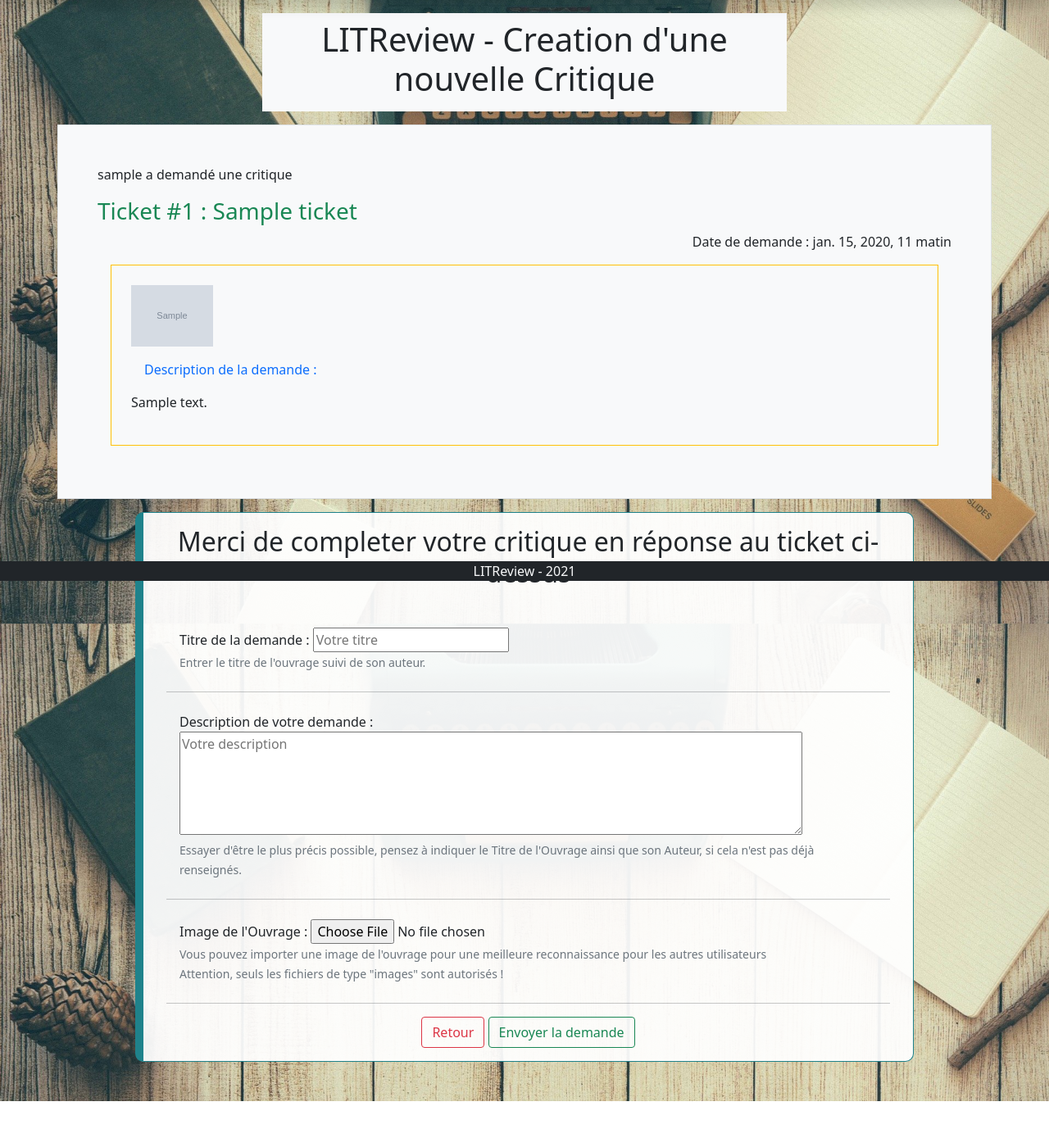
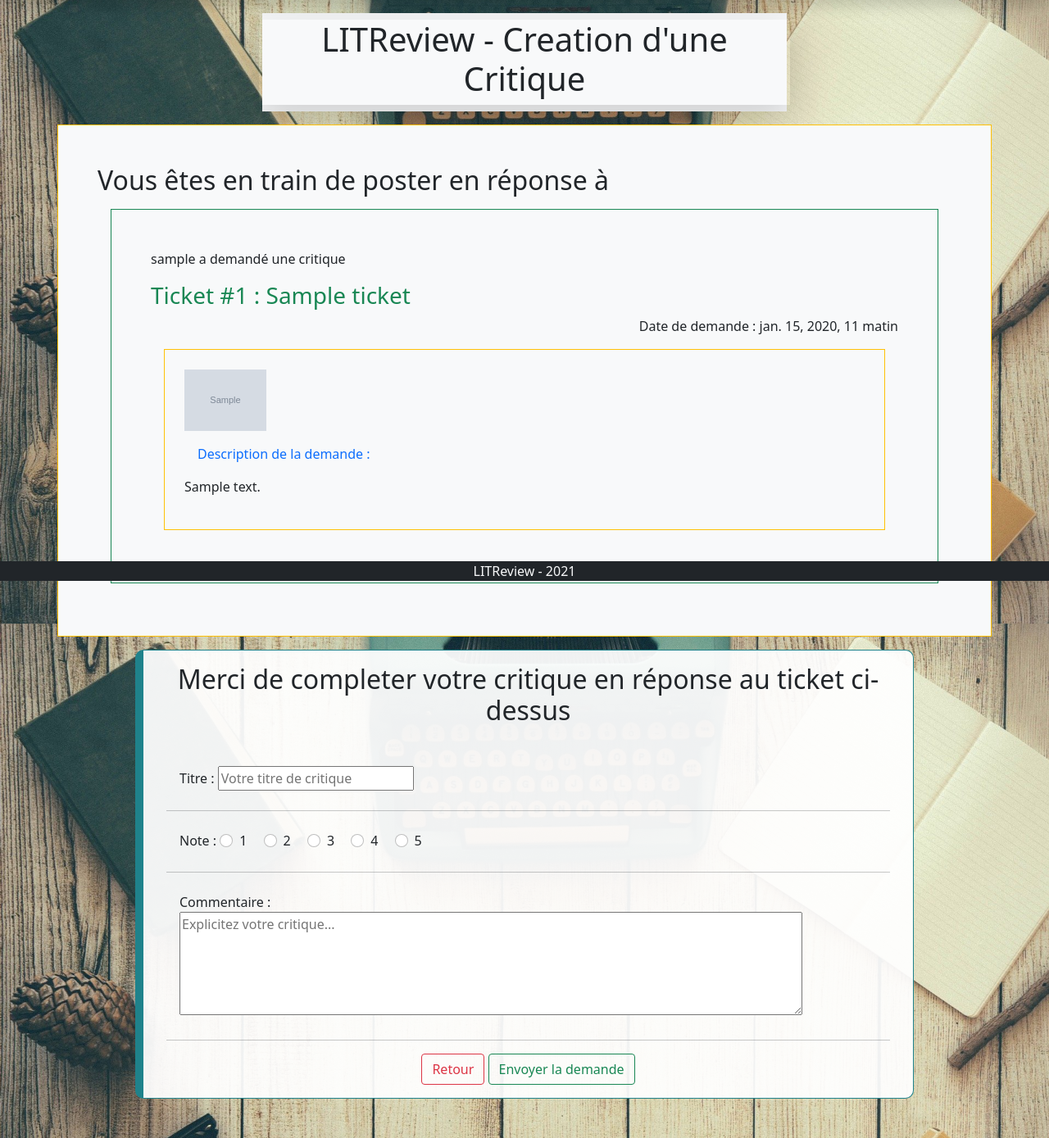
Before and after one commit to Litibe/P9, a Django app: page /create_new_review_for_ticket/1 in a window 1280 px wide; the page is wider, and only the part inside the window is pictured. Shown: the part 92-1481 px from the top of that part at 82% size. Before the commit the page ends 1436 px from the top of that part, so only its background shows below. Run offline with Django 3.2, Linux system fonts and the light colour scheme; a user stored in the database is signed in; tables that the repository leaves empty hold one stand-in row (values such as "Sample post"); grey boxes marked "Sample" are stand-in pictures; some libraries are stand-ins or nearby versions.

Commit message:
maj init create review for ticket

```diff
--- a/litreview_project/litreview_project/static/litreview_project/css/style.css
+++ b/litreview_project/litreview_project/static/litreview_project/css/style.css
@@ -29,3 +29,16 @@
   background-color: #ffffff;
   border-left: solid 10px #e2a063 ;
 }
+
+.borderTitle{
+  transition: all 300ms;
+  background-color: #ffffffee;
+  border: solid 2px #1F828B ;
+  border-radius: 10px;
+  display: block;
+}
+.borderTitle:hover{
+  transition: all 300ms;
+  border: solid 2px #e2a063 ;
+  background-color: #ffffff;
+}
--- a/litreview_project/review/forms.py
+++ b/litreview_project/review/forms.py
@@ -12,4 +12,4 @@ class TicketForm(forms.ModelForm):
 class ReviewForm(forms.ModelForm):
     class Meta:
         model = models.Review
-        fields = ['ticket', 'headline', 'rating', 'body']
+        fields = ['headline', 'rating', 'body']
--- a/litreview_project/review/templates/review/create_new_review.html
+++ b/litreview_project/review/templates/review/create_new_review.html
@@ -12,15 +12,17 @@
 </style>
 <div class="container col-12 col-md-9 col-lg-6 p-2 bg-light">
   <div class="row">
-    <div class="text-center">
-      <h1>LITReview - Creation d'une nouvelle Critique</h1>
+    <div class="text-center shadow-lg">
+      <h1>LITReview - Creation d'une Critique</h1>
     </div>
   </div>
 </div>
 
 <div class="container mb-5">
   <div class="row d-flex flex-row justify-content-center">
-    <div class="m-3 p-5 bg-light border border_success">
+    <div class="m-3 p-5 bg-light border border-warning">
+      <h2>Vous êtes en train de poster en réponse à</h2>
+      <div class="m-3 p-5 bg-light border border-success">
         {% for ticket in tickets %}
         <div>
           <p>{{ticket.user}} a demandé une critique</p>
@@ -42,67 +44,101 @@
         </div>
         {% endfor %}
       </div>
+    </div>
 
     <div class="col-12 col-md-10 borderLeft">
       <h2 class="text-center m-3">
         Merci de completer votre critique en réponse au ticket ci-dessus
       </h2>
       <div class="m-auto p-3">
+        <div class="text-danger">
           {% if form.errors %} {{ form.errors }} {% endif %}
+        </div>
+
         <form method="post" enctype="multipart/form-data">
           {% csrf_token %}
           <div class="form-group m-2 p-2">
-            <label for="id_title">Titre de la demande : </label>
+            <label for="id_headline">Titre : </label>
             <input
               type="text"
-              name="title"
+              name="headline"
               maxlength="128"
-              id="id_title"
-              aria-describedby="titleHelp"
-              placeholder="Votre titre"
+              id="id_headline"
+              placeholder="Votre titre de critique"
               required
             /><br />
-            <small id="titleHelp" class="form-text text-muted"
-              >Entrer le titre de l'ouvrage suivi de son auteur.</small
-            >
           </div>
           <hr />
+
           <div class="form-group m-2 p-2">
-            <label for="id_description">Description de votre demande : </label
-            ><br />
+            <label for="id_rating">Note :</label>
+            <div class="form-check form-check-inline">
+              <input
+                class="form-check-input"
+                type="radio"
+                name="rating"
+                id="rating1"
+                value="1"
+              />
+              <label class="form-check-label" for="rating1">1</label>
+            </div>
+            <div class="form-check form-check-inline">
+              <input
+                class="form-check-input"
+                type="radio"
+                name="rating"
+                id="rating2"
+                value="2"
+              />
+              <label class="form-check-label" for="rating2">2</label>
+            </div>
+            <div class="form-check form-check-inline">
+              <input
+                class="form-check-input"
+                type="radio"
+                name="rating"
+                id="rating3"
+                value="3"
+              />
+              <label class="form-check-label" for="rating3">3</label>
+            </div>
+            <div class="form-check form-check-inline">
+              <input
+                class="form-check-input"
+                type="radio"
+                name="rating"
+                id="rating4"
+                value="4"
+              />
+              <label class="form-check-label" for="rating4">4</label>
+            </div>
+            <div class="form-check form-check-inline">
+              <input
+                class="form-check-input"
+                type="radio"
+                name="rating"
+                id="rating5"
+                value="5"
+              />
+              <label class="form-check-label" for="rating5">5</label>
+            </div>
+
+            <br />
+          </div>
+          <hr />
+
+          <div class="form-group m-2 p-2">
+            <label for="id_description">Commentaire : </label><br />
             <textarea
               name="description"
               cols="80"
               rows="5"
               maxlength="2048"
               id="id_description"
-              aria-describedby="descriptionHelp"
-              placeholder="Votre description"
+              placeholder="Explicitez votre critique..."
               required
             ></textarea>
             <br />
-            <small id="descriptionHelp" class="form-text text-muted"
-              >Essayer d'être le plus précis possible, pensez à indiquer le
-              Titre de l'Ouvrage ainsi que son Auteur, si cela n'est pas déjà
-              renseignés.</small
-            >
-          </div>
-          <hr />
-          <div class="form-group m-2 p-2">
-            <label for="id_image">Image de l'Ouvrage : </label>
-            <input
-              type="file"
-              name="image"
-              accept="image/*"
-              id="id_image"
-              aria-describedby="imageHelp"
-            /><br />
-            <small id="imageHelp" class="form-text text-muted"
-              >Vous pouvez importer une image de l'ouvrage pour une meilleure
-              reconnaissance pour les autres utilisateurs<br />
-              Attention, seuls les fichiers de type "images" sont autorisés
-              !</small
-            >
           </div>
           <hr />
           <div class="text-center">
--- a/litreview_project/review/templates/review/home.html
+++ b/litreview_project/review/templates/review/home.html
@@ -10,7 +10,7 @@
     background-size: cover;
   }
 </style>
-<div class="container col-12 col-md-9 col-lg-6 p-2 bg-light">
+<div class="container col-12 col-md-9 col-lg-6 p-2 borderTitle shadow-lg">
   <div class="row">
     <div class="jumbotron text-center">
       <h1>LITReview - Espace Membres</h1>
--- a/litreview_project/review/templates/review/posts.html
+++ b/litreview_project/review/templates/review/posts.html
@@ -10,7 +10,7 @@
     background-size: cover;
   }
 </style>
-<div class="container col-12 col-md-9 col-lg-6 p-2 bg-light">
+<div class="container col-12 col-md-9 col-lg-6 p-2 borderTitle">
   <div class="row">
     <div class="jumbotron text-center">
       <h1>LITReview - Espace Membres</h1>
@@ -20,7 +20,7 @@
 </div>
 
 <div class="container">
-  <div class="row p-2 bg-light m-4 d-flex justify-content-around">
+  <div class="row p-2 borderLeft m-4 d-flex justify-content-around">
     <h2 class="text-center p-5">Merci de faire votre choix :</h2>
     <div class="col-4 p-5 justify-content-center">
       <a
--- a/litreview_project/review/templates/review/read_ticket.html
+++ b/litreview_project/review/templates/review/read_ticket.html
@@ -10,7 +10,7 @@
     background-size: cover;
   }
 </style>
-<div class="container col-12 col-md-9 col-lg-6 m-auto p-2 bg-light">
+<div class="container col-12 col-md-9 col-lg-6 m-auto p-2 borderTitle">
   <div class="row">
     <div class="jumbotron text-center">
       <h1>LITReview - Affichage du Ticket # {{ ticket.id }}</h1>
--- a/litreview_project/review/views.py
+++ b/litreview_project/review/views.py
@@ -25,11 +25,13 @@ def create_new_ticket(request):
 @login_required
 def create_new_review_for_ticket(request, number_ticket):
     tickets = models.Ticket.objects.filter(id=number_ticket)
+    print(tickets)
     form = forms.ReviewForm()
     if request.method == 'POST':
-        form = forms.ReviewForm(request.POST, request.FILES)
+        form = forms.ReviewForm(request.POST)
         if form.is_valid():
             review = form.save(commit=False)
+            review.ticket = models.Ticket.objects.get(id=number_ticket)
             review.user = request.user
             # now we can save
             review.save()
@@ -57,7 +59,9 @@ def home(request):
 @login_required
 def flux(request):
     tickets = models.Ticket.objects.all().order_by('-time_created')
-    return render(request, 'review/flux.html', context={"tickets": tickets})
+    reviews = models.Review.objects.all().order_by('-time_created')
+    print(reviews)
+    return render(request, 'review/flux.html', context={"tickets": tickets, "reviews": reviews})
 
 
 @login_required
```
Also changed, not shown: litreview_project/review/templates/review/flux.html (+7 -2 lines). Lines whose indentation alone changed are shown as unchanged.
